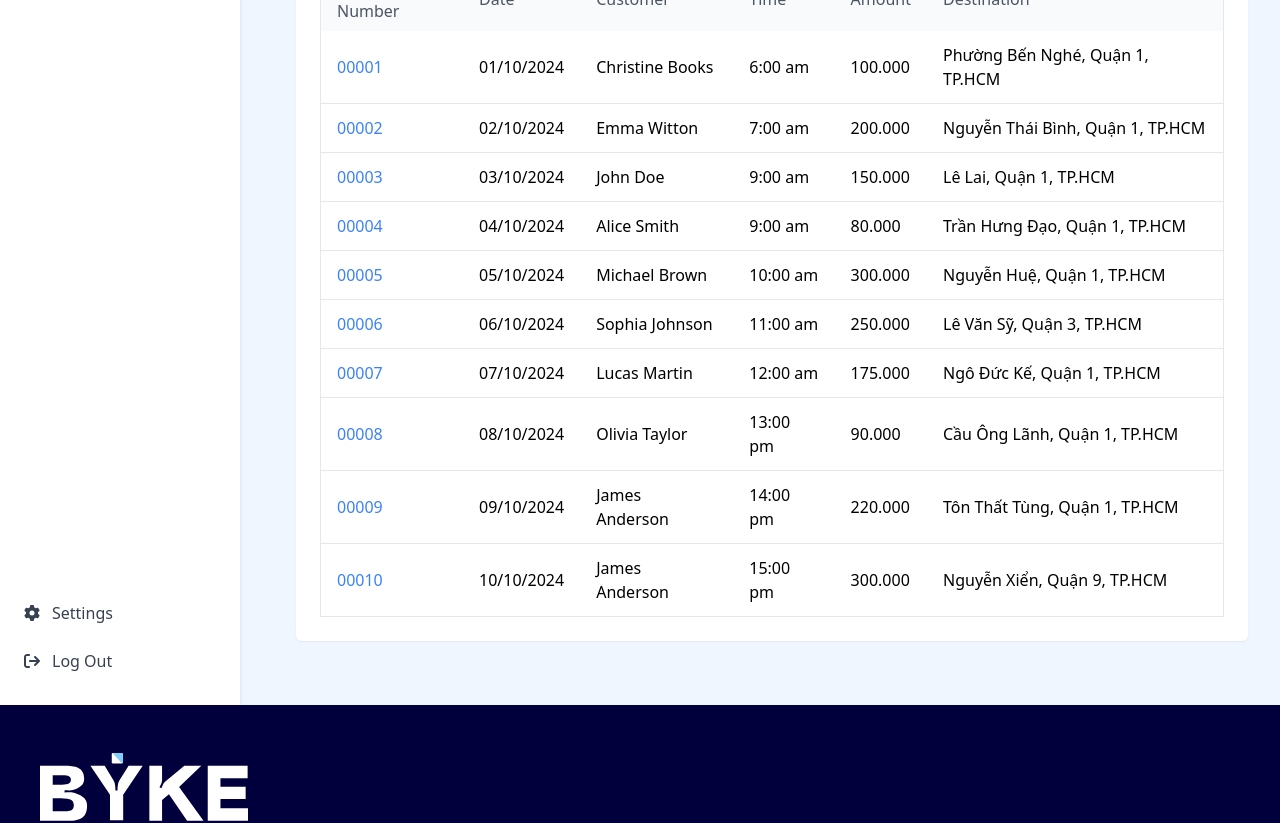
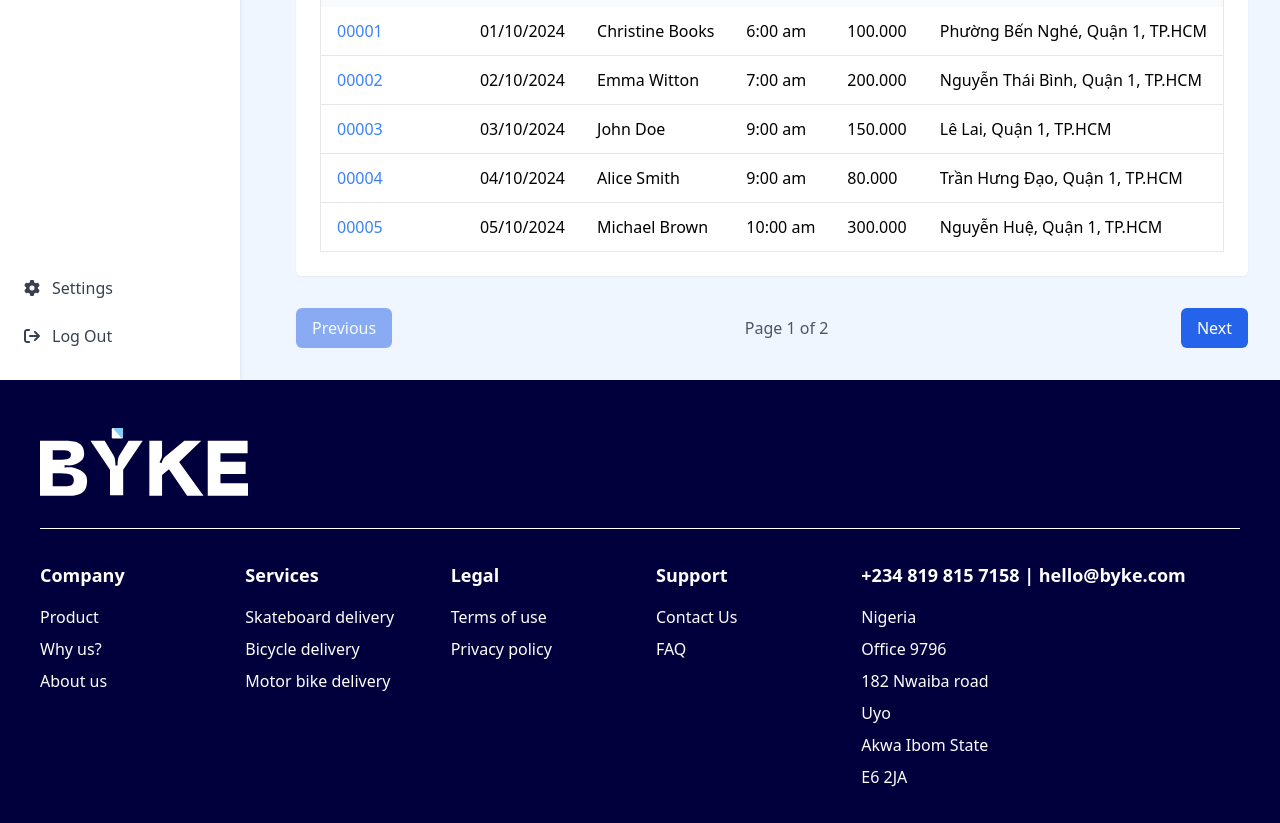
Before and after one commit to VuJason/KoiDeliveryOrderingSystem, a React (Vite) app: page /dashboard in a window 1280 px wide. Shown: the part 876-1699 px from the top of the page. Built offline with nearby package versions, Linux system fonts and the light colour scheme.

Commit message:
update dashboard.tsx

```diff
--- a/src/pages/Dashboard.tsx
+++ b/src/pages/Dashboard.tsx
@@ -23,11 +23,13 @@ function Dashboard() {
   const [search, setSearch] = useState("");
   const [dropdownOpen, setDropdownOpen] = useState(false);
 
-  // Thêm các state cho các trường tìm kiếm
+  // Các state cho trường tìm kiếm
   const [customerSearch, setCustomerSearch] = useState("");
   const [orderNumberSearch, setOrderNumberSearch] = useState("");
   const [startDateSearch, setStartDateSearch] = useState("");
   const [endDateSearch, setEndDateSearch] = useState("");
+  const [currentPage, setCurrentPage] = useState(1);
+  const rowsPerPage = 5; // Số lượng hàng trên mỗi trang
 
   const [data, setData] = useState([
     { orderNumber: "00001", date: "01/10/2024", customer: "Christine Books", time: "6:00 am", amount: "100.000", destination: "Phường Bến Nghé, Quận 1, TP.HCM" },
@@ -66,16 +68,17 @@ function Dashboard() {
     return isCustomerMatch && isOrderNumberMatch && isStartDateMatch && isEndDateMatch;
   });
 
+  // Tính toán chỉ số hàng và phân trang
+  const indexOfLastRow = currentPage * rowsPerPage;
+  const indexOfFirstRow = indexOfLastRow - rowsPerPage;
+  const currentRows = filteredData.slice(indexOfFirstRow, indexOfLastRow);
+  const totalPages = Math.ceil(filteredData.length / rowsPerPage);
+
   return (
     <div className="flex flex-col min-h-screen bg-blue-50">
-      {/* Inner Flex for Sidebar and Main Content */}
       <div className="flex flex-1">
-        {/* Sidebar */}
         <aside className="w-60 bg-white flex flex-col px-6 py-8 shadow-md">
-          {/* Logo */}
           <div className="text-2xl font-bold text-indigo-600 mb-8">BYKE</div>
-
-          {/* Navigation Items */}
           <nav className="flex-1">
             <ul className="space-y-6">
               <li className="flex items-center text-indigo-600 font-semibold">
@@ -100,8 +103,6 @@ function Dashboard() {
               </li>
             </ul>
           </nav>
-
-          {/* Settings and Log Out */}
           <div>
             <ul className="space-y-6">
               <li className="flex items-center text-gray-700">
@@ -116,16 +117,11 @@ function Dashboard() {
           </div>
         </aside>
 
-        {/* Main Content */}
         <main className="flex-1 p-8 ml-6">
-          {/* Updated Header */}
           <header className="flex justify-between items-center mb-8">
-            {/* Menu Icon */}
             <div className="flex items-center">
               <FontAwesomeIcon icon={faBars} className="text-2xl text-gray-700" />
             </div>
-
-            {/* Search Bar */}
             <div className="relative w-2/3 mx-8">
               <input
                 type="text"
@@ -139,16 +135,11 @@ function Dashboard() {
                 className="absolute top-1/2 transform -translate-y-1/2 left-3 text-gray-500"
               />
             </div>
-
-            {/* Notification and User Info */}
             <div className="flex items-center space-x-4">
-              {/* Notification Bell */}
               <div className="relative">
                 <FontAwesomeIcon icon={faBell} className="text-gray-500 text-xl" />
                 <span className="absolute -top-1 -right-1 w-3 h-3 bg-red-500 rounded-full"></span>
               </div>
-
-              {/* User Info */}
               <div className="relative">
                 <div
                   className="flex items-center space-x-2 cursor-pointer"
@@ -163,12 +154,8 @@ function Dashboard() {
                   </div>
                   <FontAwesomeIcon icon={faChevronDown} className="ml-1" />
                 </div>
-
-                {/* Dropdown Menu */}
                 {dropdownOpen && (
-                  <div
-                    className="absolute right-0 mt-2 w-48 bg-white border rounded-lg shadow-lg z-50"
-                  >
+                  <div className="absolute right-0 mt-2 w-48 bg-white border rounded-lg shadow-lg z-50">
                     <ul className="py-2">
                       <li className="px-4 py-2 hover:bg-gray-100 cursor-pointer">View Profile</li>
                       <li className="px-4 py-2 hover:bg-gray-100 cursor-pointer">Change Password</li>
@@ -228,11 +215,9 @@ function Dashboard() {
           <section className="bg-white p-6 rounded-md shadow-sm mb-8">
             <h2 className="text-xl font-semibold mb-4">Sales Details</h2>
             <div className="w-full h-64 bg-gray-200 rounded-md flex items-center justify-center">
-              {/* Placeholder for the chart */}
               <span className="text-gray-500">Chart goes here</span>
             </div>
           </section>
-
           {/* Delivery Information */}
           <section className="bg-white p-6 rounded-md shadow-sm mb-8">
             <h2 className="text-xl font-semibold mb-4">Delivery Information</h2>
@@ -294,7 +279,7 @@ function Dashboard() {
                   </tr>
                 </thead>
                 <tbody>
-                  {filteredData.map((item) => (
+                  {currentRows.map((item) => (
                     <tr key={item.orderNumber} className="border-b">
                       <td className="py-3 px-4 text-blue-500">{item.orderNumber}</td>
                       <td className="py-3 px-4">{item.date}</td>
@@ -307,9 +292,30 @@ function Dashboard() {
                 </tbody>
               </table>
             </div>
-          </section>
+</section>
+{/* Pagination Controls - moved outside the Delivery Information section */}
+<div className="flex justify-between items-center mt-4">
+  <button
+    onClick={() => setCurrentPage(currentPage - 1)}
+    disabled={currentPage === 1}
+    className={`px-4 py-2 bg-blue-600 text-white rounded-md ${currentPage === 1 ? "opacity-50 cursor-not-allowed" : ""}`}
+  >
+    Previous
+  </button>
+  <span className="text-gray-600">
+    Page {currentPage} of {totalPages}
+  </span>
+  <button
+    onClick={() => setCurrentPage(currentPage + 1)}
+    disabled={currentPage === totalPages}
+    className={`px-4 py-2 bg-blue-600 text-white rounded-md ${currentPage === totalPages ? "opacity-50 cursor-not-allowed" : ""}`}
+  >
+    Next
+  </button>
+</div>
         </main>
       </div>
+
 
       {/* Footer */}
       <Footer />
```
